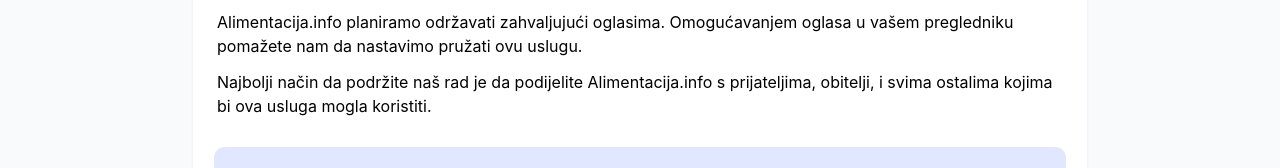
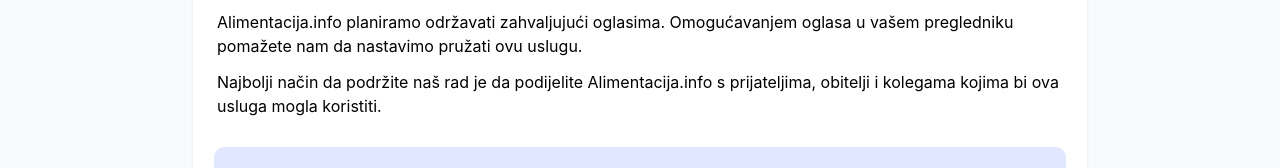
Before and after one commit to matejsarlija/our_chattie, a React (Create React App) app in the folder simple-chat/: page /o-nama in a window 1280 px wide. Shown: the part 1752-1920 px from the top of the page. Built offline with nearby package versions, Linux system fonts and the light colour scheme.

Commit message:
legal about us copy adjustment ver 1.1.

```diff
--- a/simple-chat/src/components/AboutUs.js
+++ b/simple-chat/src/components/AboutUs.js
@@ -119,7 +119,7 @@
               Alimentacija.info planiramo održavati zahvaljujući oglasima. Omogućavanjem oglasa u vašem pregledniku pomažete nam da nastavimo pružati ovu uslugu.
             </p>
             <p className="mb-3">
-              Najbolji način da podržite naš rad je da podijelite Alimentacija.info s prijateljima, obitelji, i svima ostalima kojima bi ova usluga mogla koristiti.
+              Najbolji način da podržite naš rad je da podijelite Alimentacija.info s prijateljima, obitelji i kolegama kojima bi ova usluga mogla koristiti.
             </p>
           </section>
 
```
